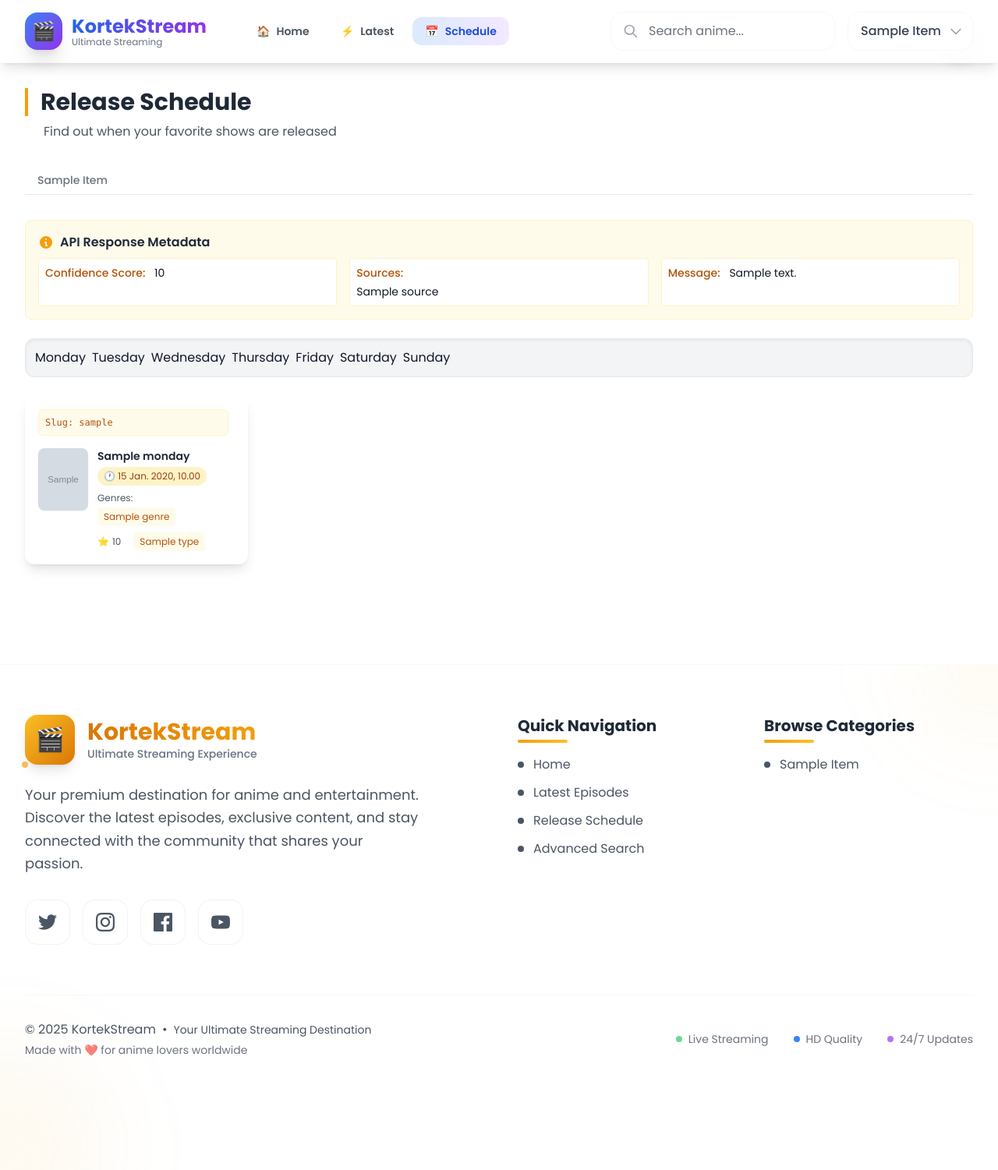
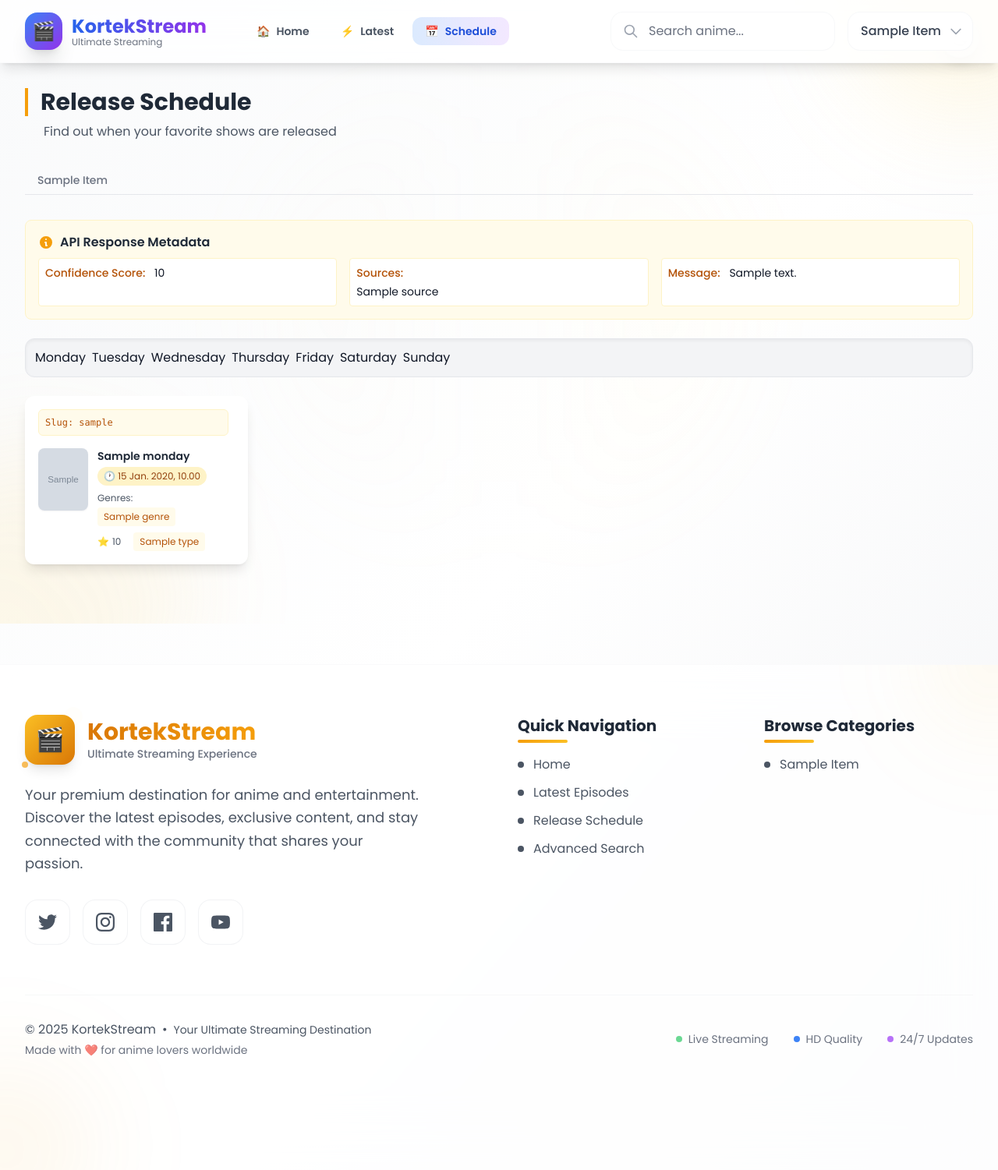
Before and after one commit to developerkorteks/kortekstreamV2, a Django app: page /schedule/ in a window 1280 px wide. Shown: the whole page at 78% size. Run offline with Django 4.2, Linux system fonts and the light colour scheme; tables that the repository leaves empty hold one stand-in row (values such as "Sample post"); grey boxes marked "Sample" are stand-in pictures; a database or web service that is not in the repository returns one stand-in record (values such as "Sample title"); data that the repository does not hold is empty; some libraries are stand-ins or nearby versions.

Commit message:
Update schedule page background
cgen-20d8f64cfb0040f59b8489562d506500

```diff
--- a/stream/templates/stream/schedule.html
+++ b/stream/templates/stream/schedule.html
@@ -61,7 +61,7 @@
 {% endblock extra_css %}
 
 {% block content %}
-<div class="min-h-screen bg-white dark:bg-korteks-black">
+<div class="min-h-screen">
     <!-- Include Navigation -->
     {% include 'components/navigation.html' %}
 
```
